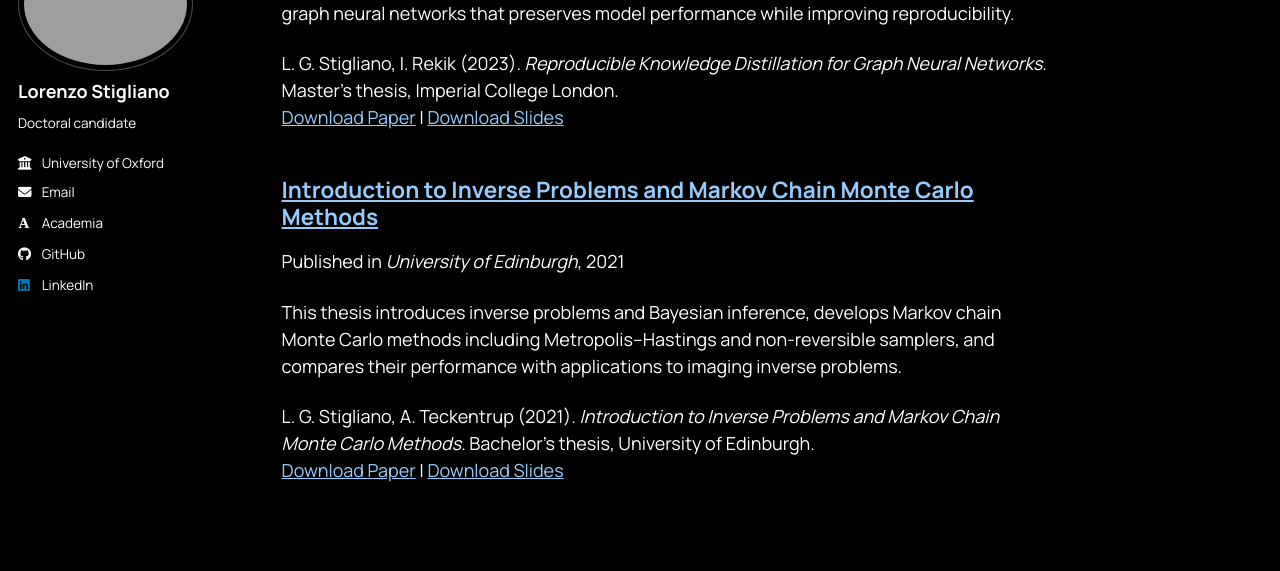
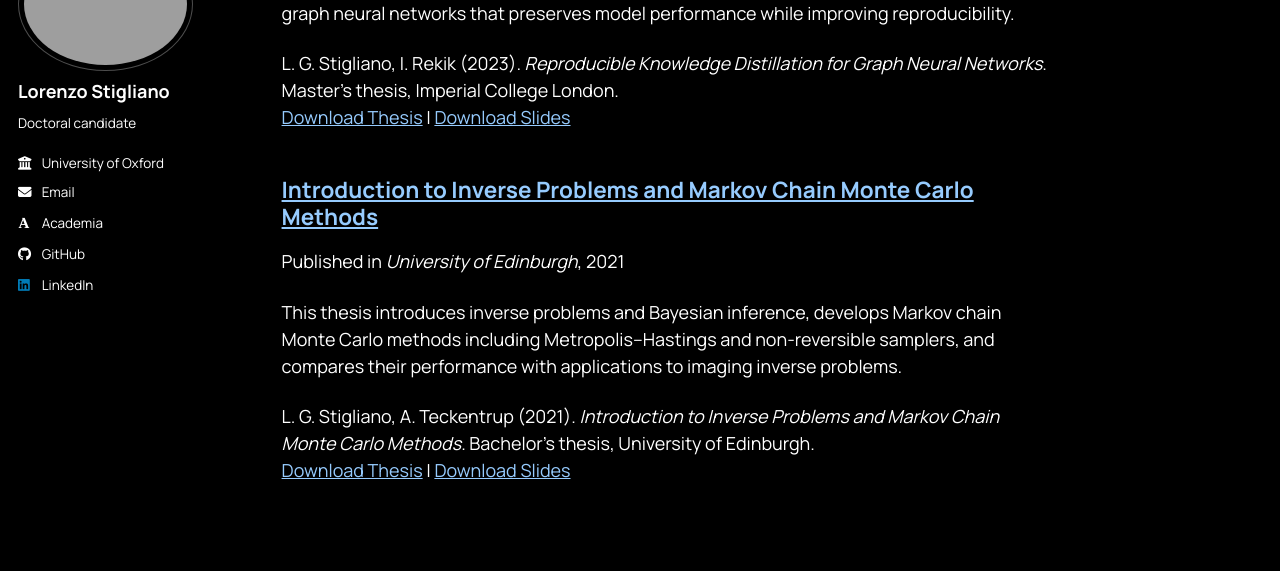
Before and after one commit to LorenzoStigliano/lorenzostigliano.github.io, a Jekyll site: the page built from _pages/publications.html, in a window 1280 px wide and 900 px high, scrolled down 526 px. Shown: the part 164-735 px from the top of the window. Built offline with Jekyll 4.4.1, drawn with Linux system fonts in a browser that asks for light colours; some web fonts are replaced; a script bundle is joined from its source files by our own code; library files that are not in the unit come from our copies.

Commit message:
!BIG CHANGE DOWNLOAD PAPER!

```diff
--- a/_includes/archive-single.html
+++ b/_includes/archive-single.html
@@ -14,6 +14,10 @@
 
 <div class="{{ include.type | default: "list" }}__item">
   <article class="archive__item" itemscope itemtype="http://schema.org/CreativeWork">
+    {% assign paper_label = "Paper" %}
+    {% if post.category == 'thesis' or post.categories contains 'thesis' %}
+      {% assign paper_label = "Thesis" %}
+    {% endif %}
     {% if include.type == "grid" and teaser %}
       <div class="archive__item-teaser">
         <img src=
@@ -53,13 +57,13 @@
     {% endif %}
 
     {% if post.citation and post.paperurl and post.slidesurl and post.bibtexurl %}
-      <p>{{ post.citation }}<br /><a href="{{ post.paperurl }}">Download Paper</a> | <a href="{{ post.slidesurl }}">Download Slides</a> | <a href="{{ post.bibtexurl }}">Download Bibtex</a></p>
+      <p>{{ post.citation }}<br /><a href="{{ post.paperurl }}">Download {{ paper_label }}</a> | <a href="{{ post.slidesurl }}">Download Slides</a> | <a href="{{ post.bibtexurl }}">Download Bibtex</a></p>
     {% elsif post.citation and post.paperurl and post.slidesurl %}
-      <p>{{ post.citation }}<br /><a href="{{ post.paperurl }}">Download Paper</a> | <a href="{{ post.slidesurl }}">Download Slides</a></p>
+      <p>{{ post.citation }}<br /><a href="{{ post.paperurl }}">Download {{ paper_label }}</a> | <a href="{{ post.slidesurl }}">Download Slides</a></p>
     {% elsif post.citation and post.paperurl and post.bibtexurl %}
-      <p>{{ post.citation }}<br /><a href="{{ post.paperurl }}">Download Paper</a> | <a href="{{ post.bibtexurl }}">Download Bibtex</a></p>
+      <p>{{ post.citation }}<br /><a href="{{ post.paperurl }}">Download {{ paper_label }}</a> | <a href="{{ post.bibtexurl }}">Download Bibtex</a></p>
     {% elsif post.citation and post.paperurl %}
-      <p>{{ post.citation }}<br /><a href="{{ post.paperurl }}">Download Paper</a></p>
+      <p>{{ post.citation }}<br /><a href="{{ post.paperurl }}">Download {{ paper_label }}</a></p>
     {% elsif post.citation and post.slidesurl and post.bibtexurl %}
       <p>{{ post.citation }}<br /><a href="{{ post.slidesurl }}">Download Slides</a> | <a href="{{ post.bibtexurl}}">Download Bibtex</a></p>
     {% elsif post.citation and post.slidesurl %}
@@ -69,9 +73,9 @@
     {% elsif post.citation %}
       <p>{{ post.citation }}</p>
     {% elsif post.paperurl and post.bibtexurl %}
-      <p><a href=" {{ post.paperurl }} ">Download Paper</a> | <a href="{{ post.bibtexurl }}">Download Bibtex</a></p>
+      <p><a href=" {{ post.paperurl }} ">Download {{ paper_label }}</a> | <a href="{{ post.bibtexurl }}">Download Bibtex</a></p>
     {% elsif post.paperurl %}
-      <p><a href=" {{ post.paperurl }} ">Download Paper</a></p>
+      <p><a href=" {{ post.paperurl }} ">Download {{ paper_label }}</a></p>
     {% elsif post.slidesurl and post.bibtexurl %}
       <p><a href="{{ post.slidesurl }}">Download Slides</a> | <a href="{{ post.bibtexurl }}">Download Bibtex</a></p>
     {% elsif post.slidesurl %}
```
Also changed, not shown: _layouts/single.html (+9 -5 lines).
